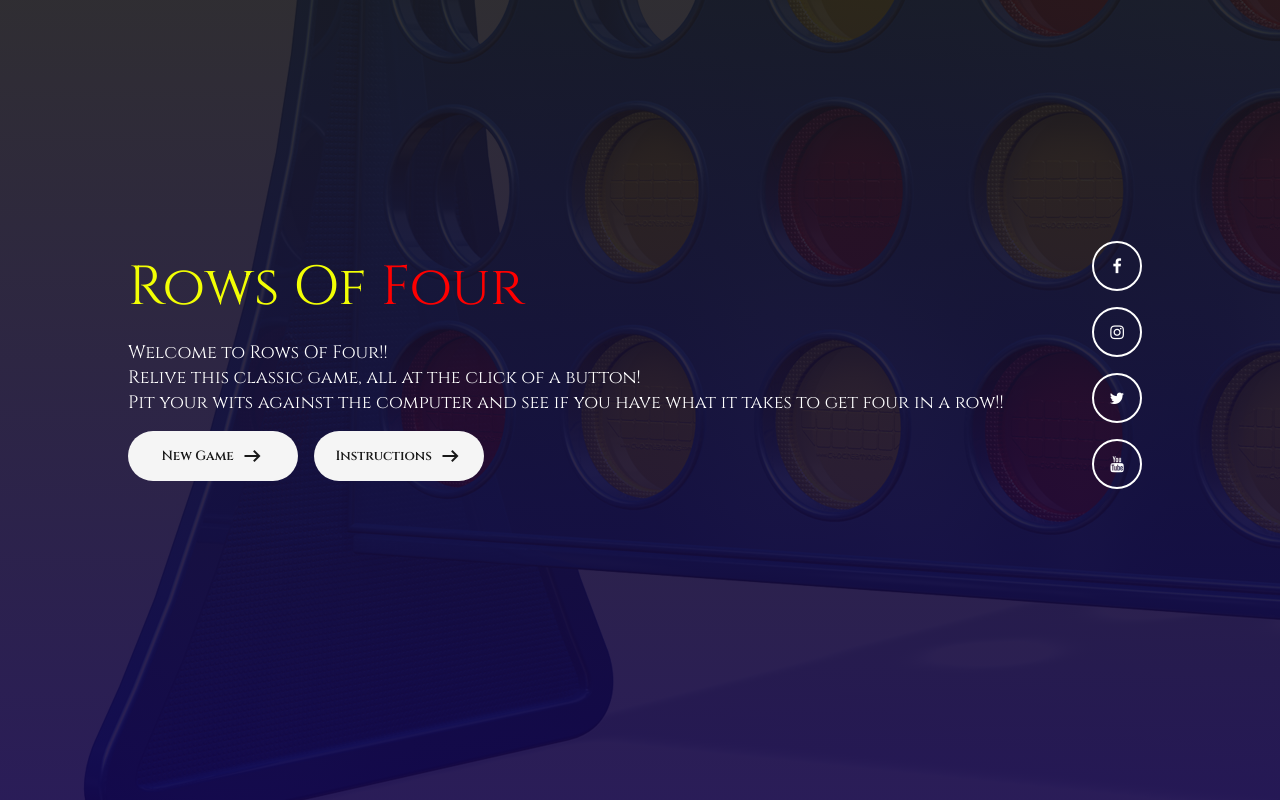
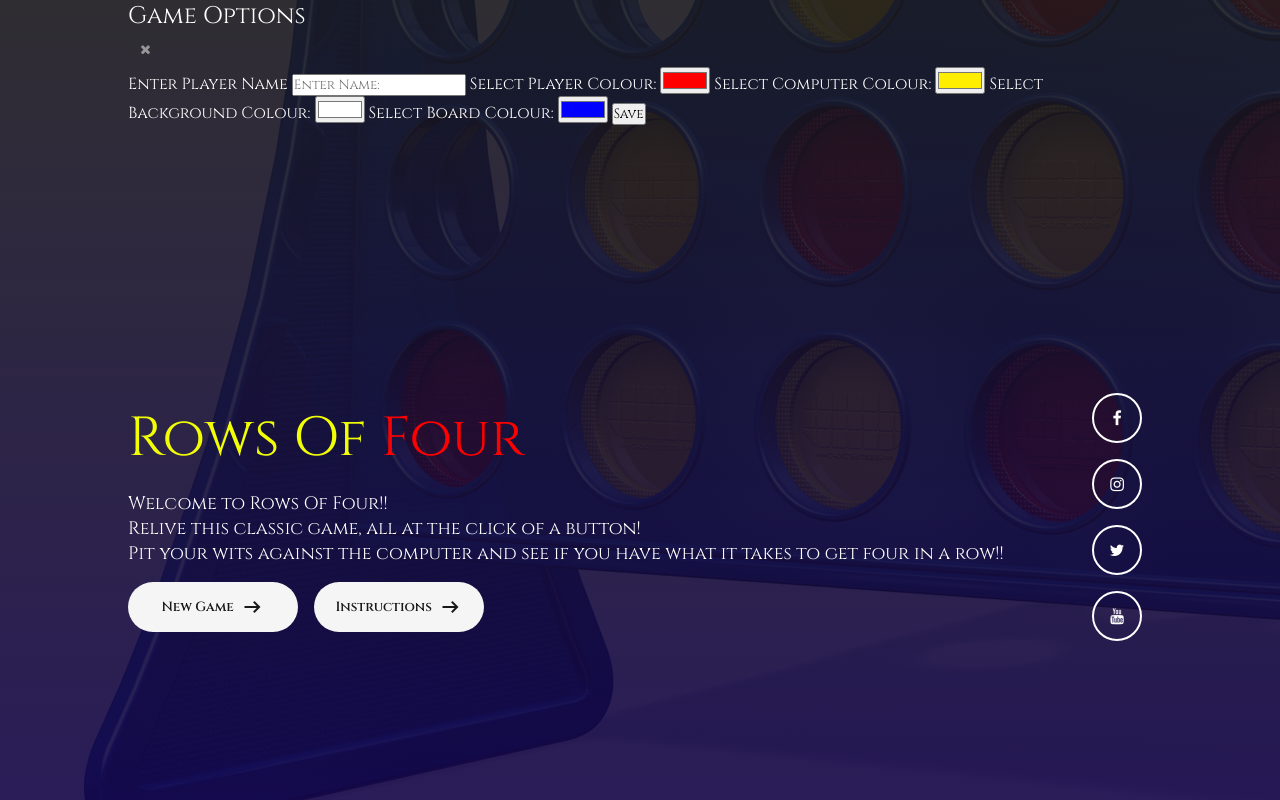
Before and after one commit to Genty83/Rows_Of_Four, a website with bundled scripts: page index.html in a window 1280 px wide. Built offline with nearby package versions, Linux system fonts and the light colour scheme.

Commit message:
Added markup for options menu

```diff
--- a/index.html
+++ b/index.html
@@ -24,8 +24,45 @@
     <!-- Hero Container Start -->
     <section class="hero-container">
 
+        <!-- Options Menu Start -->
+        <form action="#" class="options-menu">
+
+            <div class="options-header-container">
+                <h1>Game Options</h1>
+                <!-- Close Button -->
+                <button id="instructions-close-btn" class="close-btn" type="button">
+                    <i class="fa fa-close" title="Close"></i>
+                </button>
+            </div>
+
+            <div class="opt-content-container">
+                <!-- Player name -->
+                <label for="p-name">Enter Player Name</label>
+                <input id="p-name" class="custom-input" type="text" placeholder="Enter Name:">
+                <!-- Player color -->
+                <label for="p-color">Select Player Colour:</label>
+                <input type="color" name="p-color" id="p-color" value="#ff0000">
+                <!-- Computer color -->
+                <label for="c-color">Select Computer Colour:</label>
+                <input type="color" name="c-color" id="c-color" value="#ffee00">
+                <!-- Bg color -->
+                <label for="bg-color">Select Background Colour:</label>
+                <input type="color" name="bg-color" id="bg-color" value="#ffffff">
+                <!-- Board color -->
+                <label for="brd-color">Select Board Colour:</label>
+                <input type="color" name="brd-color" id="brd-color" value="#0000ff">
+
+                <!-- Button -->
+                <button id="opt-save-btn" class="options-start-btn" type="button">
+                    Save
+                </button>
+            </div>
+
+        </form>
+        <!-- Options Menu End -->
+
         <!-- Instructions Container end -->
-        <form id="instructions-form" class="instructions-container">
+        <form action="#" id="instructions-form" class="instructions-container">
             <div class="instructions-header-container">
                 <!-- H2 Tag -->
                 <h2>Instructions</h2>
```
